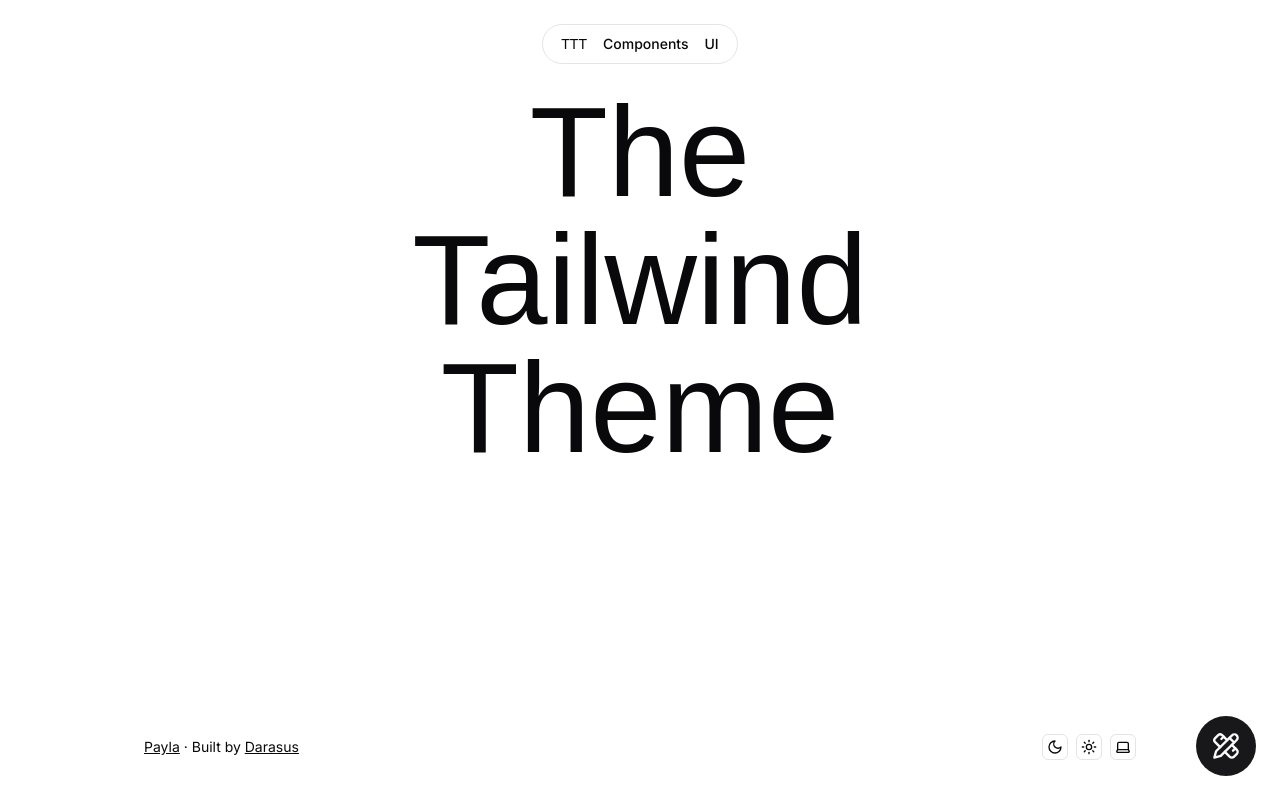
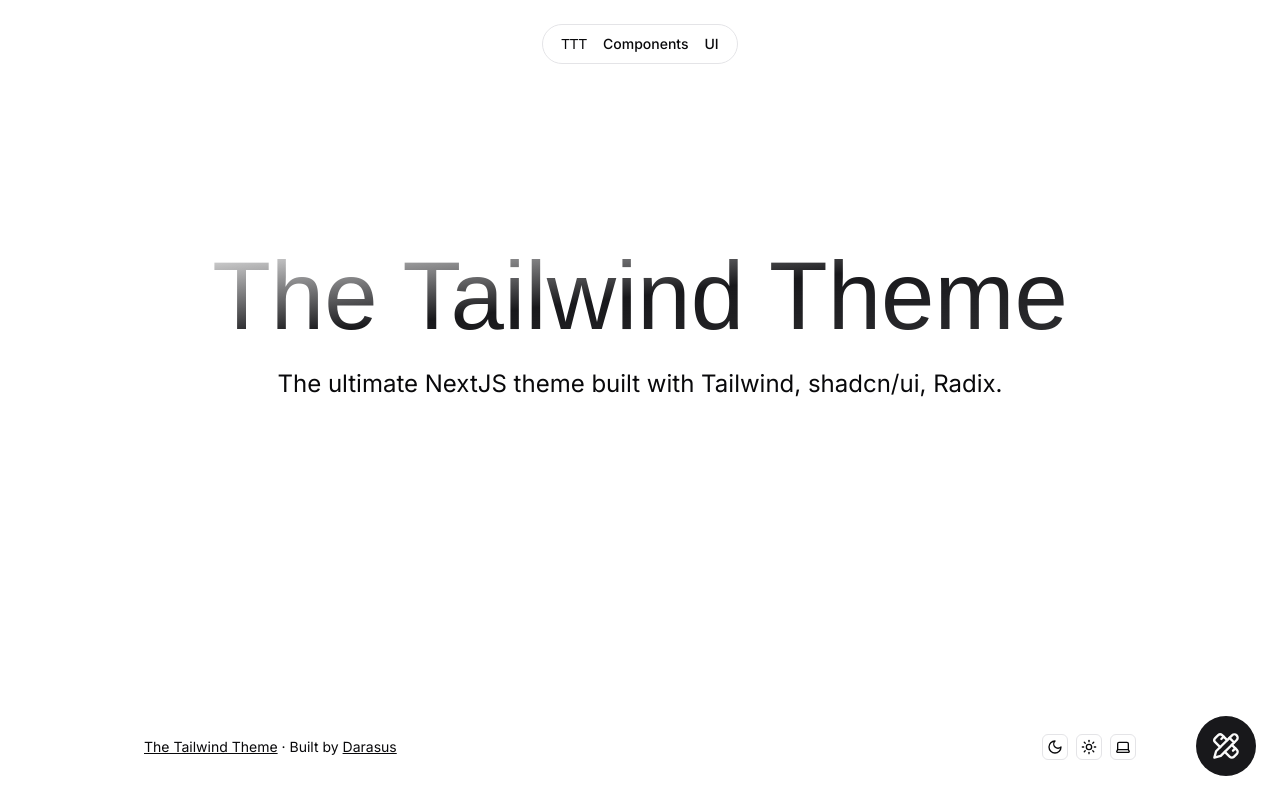
Before and after one commit to darasus/themes, a Next.js app: page / in a window 1280 px wide. Built offline with nearby package versions, Linux system fonts and the light colour scheme; a web font is replaced by a local one.

Commit message:
fix branding

```diff
--- a/src/app/page.tsx
+++ b/src/app/page.tsx
@@ -3,14 +3,21 @@
 
 export default function Home() {
   return (
-    <div className="flex flex-col gap-6 text-center">
-      <h1 className={cn(logoFont.className, "text-9xl")}>
-        The
-        <br />
-        Tailwind
-        <br />
-        Theme
-      </h1>
+    <div className="flex flex-col py-40 text-center">
+      <div className="mb-6">
+        <h1
+          className={cn(
+            logoFont.className,
+            "text-8xl",
+            "inline-block bg-gradient-to-br from-primary/10 via-primary to-primary/90 bg-clip-text text-transparent"
+          )}
+        >
+          The Tailwind Theme
+        </h1>
+      </div>
+      <span className="text-2xl">
+        The ultimate NextJS theme built with Tailwind, shadcn/ui, Radix.
+      </span>
     </div>
   )
 }
--- a/src/components/Footer.tsx
+++ b/src/components/Footer.tsx
@@ -14,7 +14,7 @@
       <div className="flex items-center text-sm">
         <span>
           <Link href="/" className="underline">
-            Payla
+            The Tailwind Theme
           </Link>
           {" · "}Built by{" "}
           <a
--- a/src/lib/utils.ts
+++ b/src/lib/utils.ts
@@ -11,7 +11,7 @@
   }
 
   if (process.env.NEXT_PUBLIC_VERCEL_ENV === "production") {
-    return "https://www.payla.link"
+    return "https://www.thetailwindtheme.com"
   }
 
   if (process.env.NEXT_PUBLIC_VERCEL_ENV === "development") {
```
